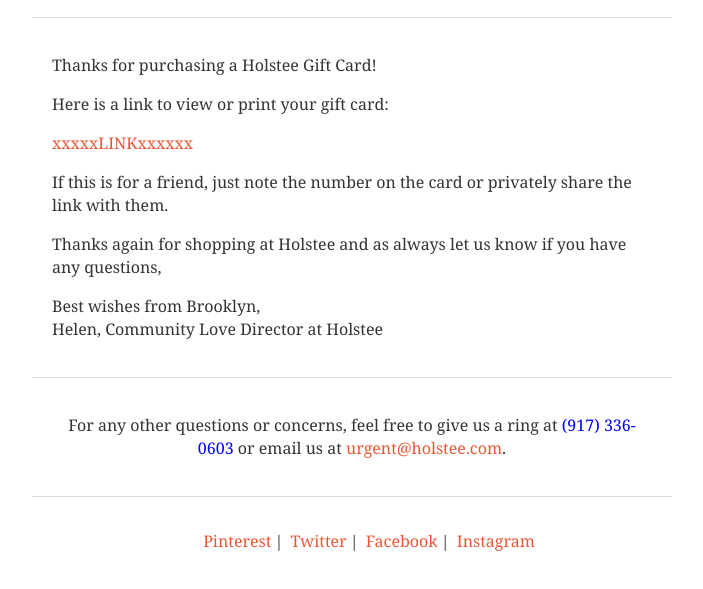
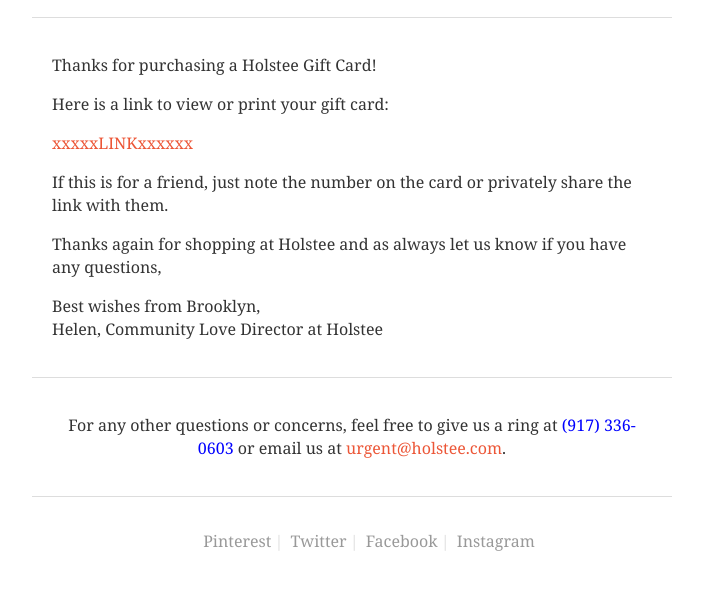
Before and after one commit to holstee/email-templates, a plain HTML site: page giftcard-email/not-inline.html in a window 1280 px wide. Shown: the part 53-642 px from the top of the page, without its empty margins (288-991 px from the left). Drawn offline with Linux system fonts and the light colour scheme.

Commit message:
footer a color

```diff
--- a/giftcard-email/not-inline.html
+++ b/giftcard-email/not-inline.html
@@ -169,9 +169,13 @@
 			li:after{
 				content:"|";
 				margin:0px 3px;
+				color:#ddd;
 			}
 			li:last-child:after{
 				content:"";
+			}
+			#footer a{
+				color:#999;
 			}
 		</style>
 
@@ -206,7 +210,7 @@
 					<p>For any other questions or concerns, feel free to give us a ring at <a href="tel:9173360603" class="mobile_link">(917) 336-0603</a> or email us at <a href="mailto:urgent@holstee.com">urgent@holstee.com</a>.</p>
 				</td>
 			</tr>
-			<tr>
+			<tr id="footer">
 				<td width="600" valign="top" align="center">
 					<ul>
 						<li><a href="http://pinterest.com/holstee" target="_blank" >Pinterest</a></li>
```
